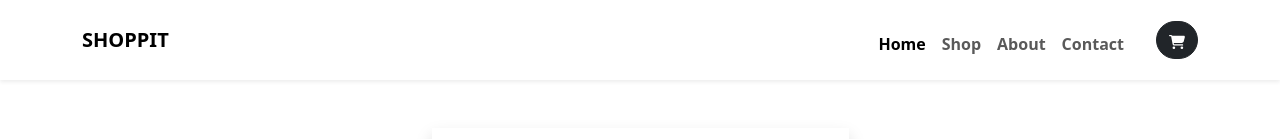
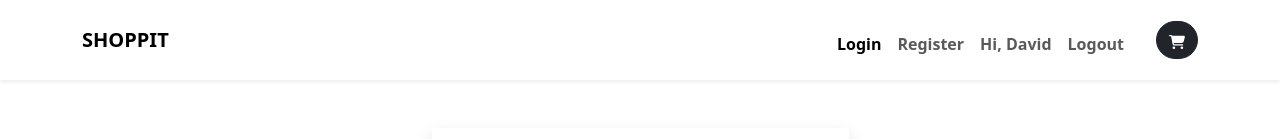
Before and after one commit to David2008-coder/SHOPPIT-frontend, a React (Vite) app: page /login in a window 1280 px wide. Shown: the top 139 px of the page. Built offline with nearby package versions, Linux system fonts and the light colour scheme.

Commit message:
updated checkout page & login page is working perfectly

```diff
--- a/src/App.jsx
+++ b/src/App.jsx
@@ -5,7 +5,7 @@ import MainLayout from './layout/MainLayout'
 import HomePage from "./Components/home/HomePage"
 import NotFoundPage from "./Components/ui/NotFoundPage"
 import ProductPage from './Components/Product/ProductPage'
-import {useEffect } from "react";
+import { useEffect } from "react";
 import api from "./api"
 import CartPage from './Components/Cart/CartPage'
 import CheckoutPage from './Components/Checkout/CheckoutPage'
--- a/src/Components/ui/NavBarLink.jsx
+++ b/src/Components/ui/NavBarLink.jsx
@@ -1,26 +1,60 @@
 import React from 'react'
-import {Link} from "react-router-dom"
+import { NavLink } from "react-router-dom"
 
 const NavBarLink = () => {
   return (
     <ul className="navbar-nav ms-auto m-2 mb-lg-0">
       <li className="nav-item">
-        <a className="nav-link active fw-semibold" href="#!">Home</a>
+        <NavLink
+        to="/login"
+        className={({ isActive }) =>
+          isActive ? "nav-link active fw-semibold": "nav-link fw-semibold"
+      }
+      end
+      >
+        Login
+        </NavLink>
       </li>
 
+
       <li className="nav-item">
-        <Link to="/profile" className="nav-link fw-semibold" href="#!">Shop</Link>
+        <NavLink
+        to="/register"
+        className={({ isActive }) =>
+          isActive ? "nav-link active fw-semibold": "nav-link fw-semibold"
+      }
+      end
+      >
+        Register
+        </NavLink>
       </li>
 
+
       <li className="nav-item">
-        <a className="nav-link fw-semibold" href="#!">About</a>
-
+        <NavLink
+        to="/profile"
+        className={({ isActive }) =>
+          isActive ? "nav-link active fw-semibold": "nav-link fw-semibold"
+      }
+      end
+      >
+        Hi, David
+        </NavLink>
       </li>
 
+
       <li className="nav-item">
-        <a className="nav-link fw-semibold" href="#!">Contact</a>
+        <NavLink
+        to="/logout"
+        className={({ isActive }) =>
+          isActive ? "nav-link active fw-semibold": "nav-link fw-semibold"
+      }
+      end
+      >
+        Logout
+        </NavLink>
+      </li>
 
-      </li>
 
     </ul>
   )
--- a/src/Components/ui/ProtectedRoute.jsx
+++ b/src/Components/ui/ProtectedRoute.jsx
@@ -57,15 +57,13 @@ const ProtectedRoute = ({ children }) => {
 
   }
 
-  // if (isAuthorised === null) {
-  //     return <Spinner />
-  // }
+  if (isAuthorised === null) {
+      return <div>Loading....</div>
+  }
 
 
   return (
-    <div>
-      isAuthorised ? <children /> : <Navigate to="/login" state={{from: location}} replace />
-    </div>
+      isAuthorised ? children  : <Navigate to="/login" state={{from: location}} replace />
   )
 }
 
--- a/src/Components/user/LoginPage.jsx
+++ b/src/Components/user/LoginPage.jsx
@@ -6,8 +6,8 @@ import { useLocation, useNavigate } from "react-router-dom"
 
 const LoginPage = () => {
 
-  const location = useLocation();
-  const navigate = useNavigate();
+  const location = useLocation()
+  const navigate = useNavigate()
 
       const [username, setUsername] = useState("")
       const [password, setPassword] = useState("")
@@ -18,19 +18,26 @@ const LoginPage = () => {
 
       function handleSubmit(e) {
         e.preventDefault()
+        setLoading(true)
         setError(true)
 
         api.post("token/", userInfo)
         .then(res => {
           console.log(res.data)
           localStorage.setItem("access", res.data.access)
+
           localStorage.setItem("refresh", res.data.refresh)
+          // window.location.href = '/checkout'
+          // setTimeout(() => {
+          //   navigate('/checkout')
+          // }, 50);
+
           setUsername("")
           setPassword("")
           setLoading(false)
           setError("")
 
-          const from = location.state?.from.pathname || "/";
+          const from = location.state.from?.pathname || "/";
           navigate(from, {replace:true});
         })
 
@@ -43,7 +50,7 @@ const LoginPage = () => {
 
   return (
     <div className="login-container my-5">
-      <div   className="login-card shadow">
+      <div className="login-card shadow">
         {error && <Error error={error}/>}
         <h2 className="login-title">Welcome Back</h2>
         <p className="login-subtitle">Please login to your account</p>
@@ -72,7 +79,7 @@ const LoginPage = () => {
             />
           </div>
 
-          <button type="submit" className="btn btn-primary w-100"  disabled={loading}>Login</button>
+          <button type="submit" className="btn btn-primary w-100" disabled={loading}>Login</button>
         </form>
 
         <div className="login-footer">
```
Also changed, not shown: src/context/AuthContext.jsx (added, +32 -0 lines).
